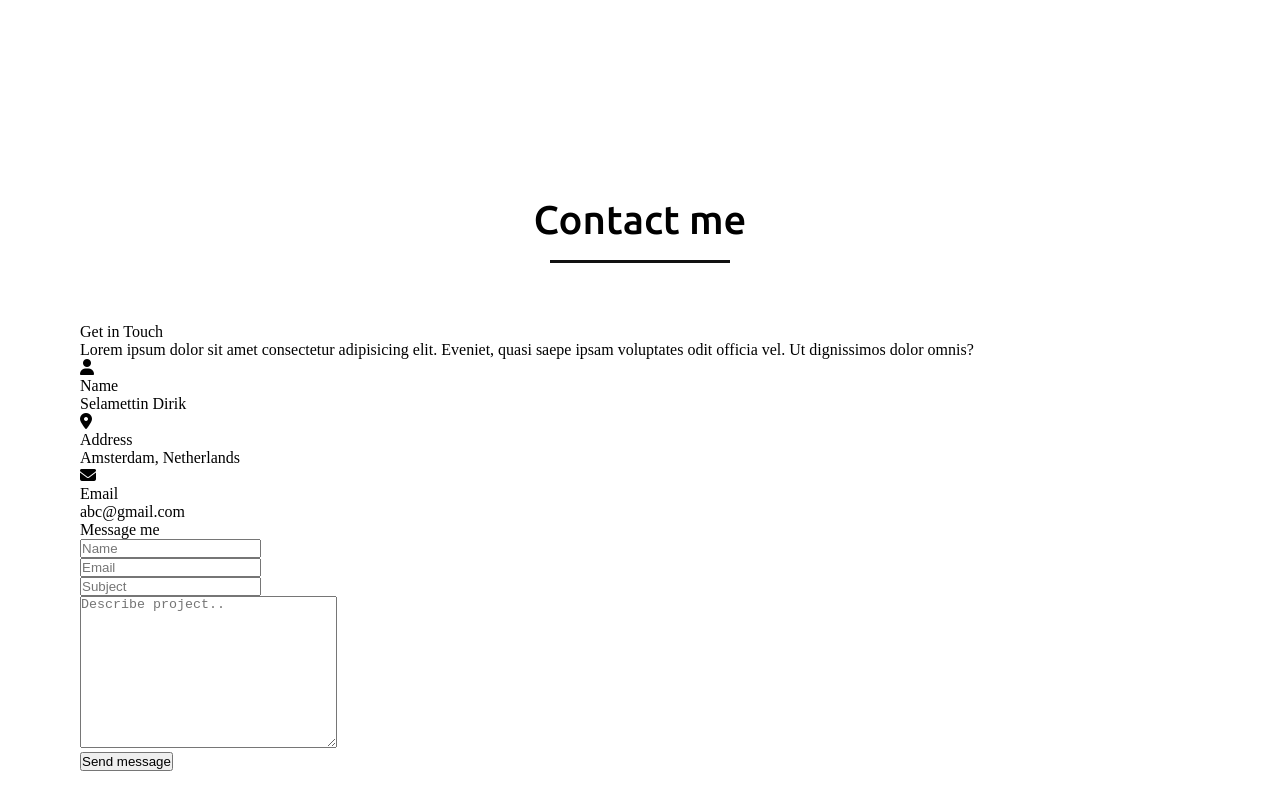
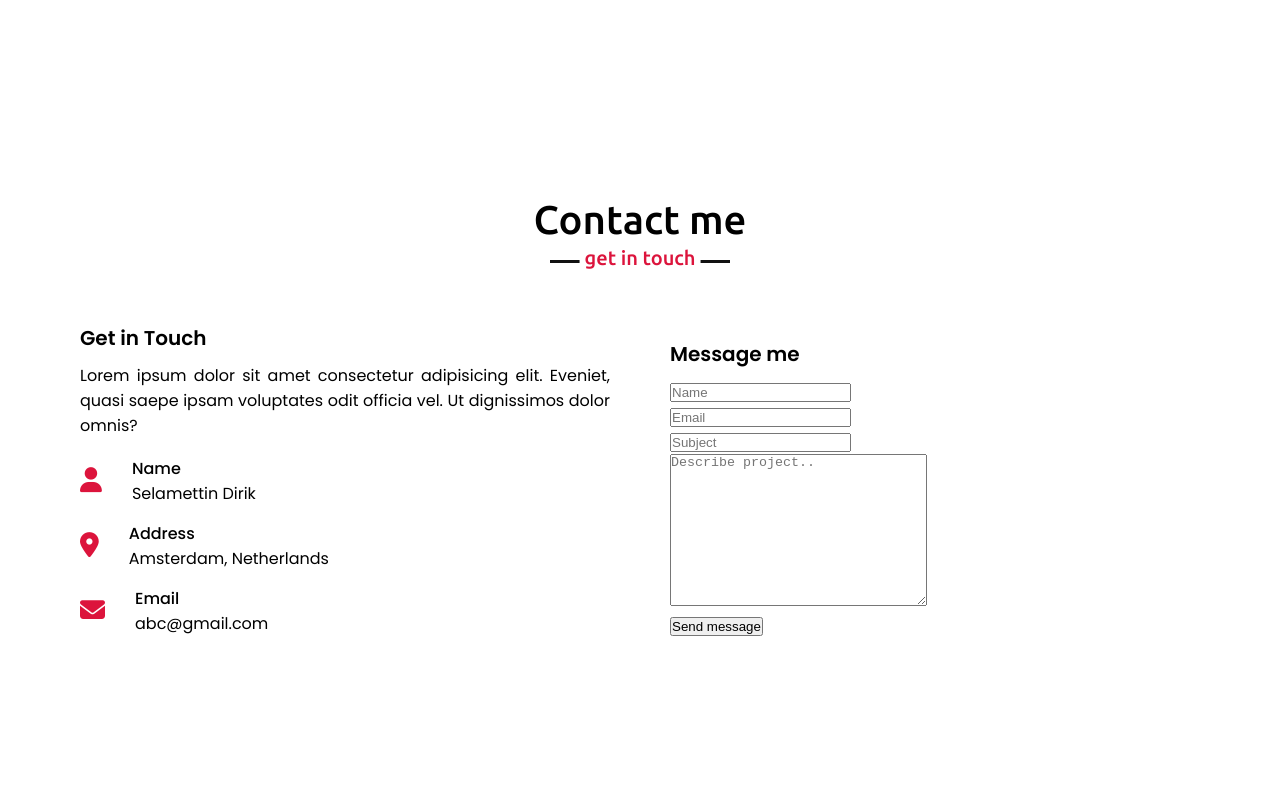
Before and after one commit to slmttndrk/Personal_Portfolio, a plain HTML site: page index.html in a window 1280 px wide. Shown: the part 2641-3450 px from the top of the page. After the commit the page ends 3394 px from the top, so only its background shows below. Drawn offline with nearby package versions, Linux system fonts and the light colour scheme.

Commit message:
CSS page is created for the Contact Section

```diff
--- a/style.css
+++ b/style.css
@@ -112,12 +112,13 @@
 section{
     padding: 100px 0;
 }
-.about, .services, .skills{
+.about, .services, .skills, .contact{
     font-family: 'Poppins', sans-serif;
 }
 .about .about-content,
 .services .serv-content,
-.skills .skills-content{
+.skills .skills-content,
+.contact .contact-content{
     display: flex;
     flex-wrap: wrap;
     align-items: center;
@@ -319,6 +320,46 @@ section .title::after{
     width: 70%;
 }
 
+/* contact section styling */
+
+.contact .title::after{
+    content: "get in touch";
+}
+.contact .contact-content .column{
+    width: calc(50% - 30px);
+}
+.contact .contact-content .text{
+    font-size: 20px;
+    font-weight: 600;
+    margin-bottom: 10px;
+}
+.contact .contact-content .left p{
+    text-align: justify;
+}
+.contact .contact-content .left .icons{
+    margin: 10px 0;
+}
+.contact .contact-content .row{
+    display: flex;
+    height: 65px;
+    align-items: center;
+}
+.contact .contact-content .row .info{
+    margin-left: 30px;
+}
+.contact .contact-content .row i{
+    font-size: 25px;
+    color: crimson;
+}
+.contact .contact-content .info .head{
+    font-weight: 500;
+}
+.contact .contact-content .info .hesub-titlead{
+    color: #333;
+}
+
+
+
 /* responsive media query */
 @media (max-width: 1300px){
     .home .max-width{
```
